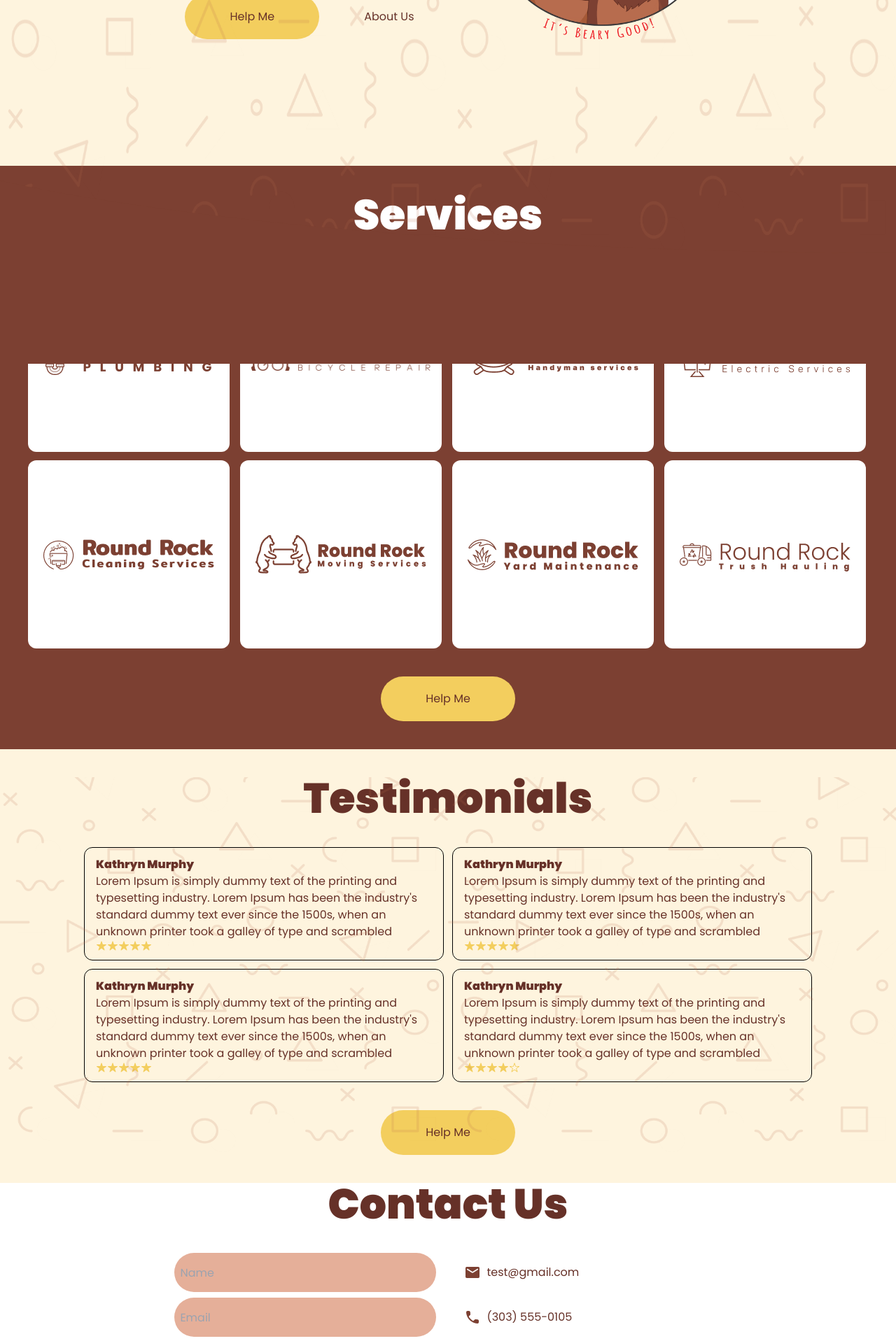
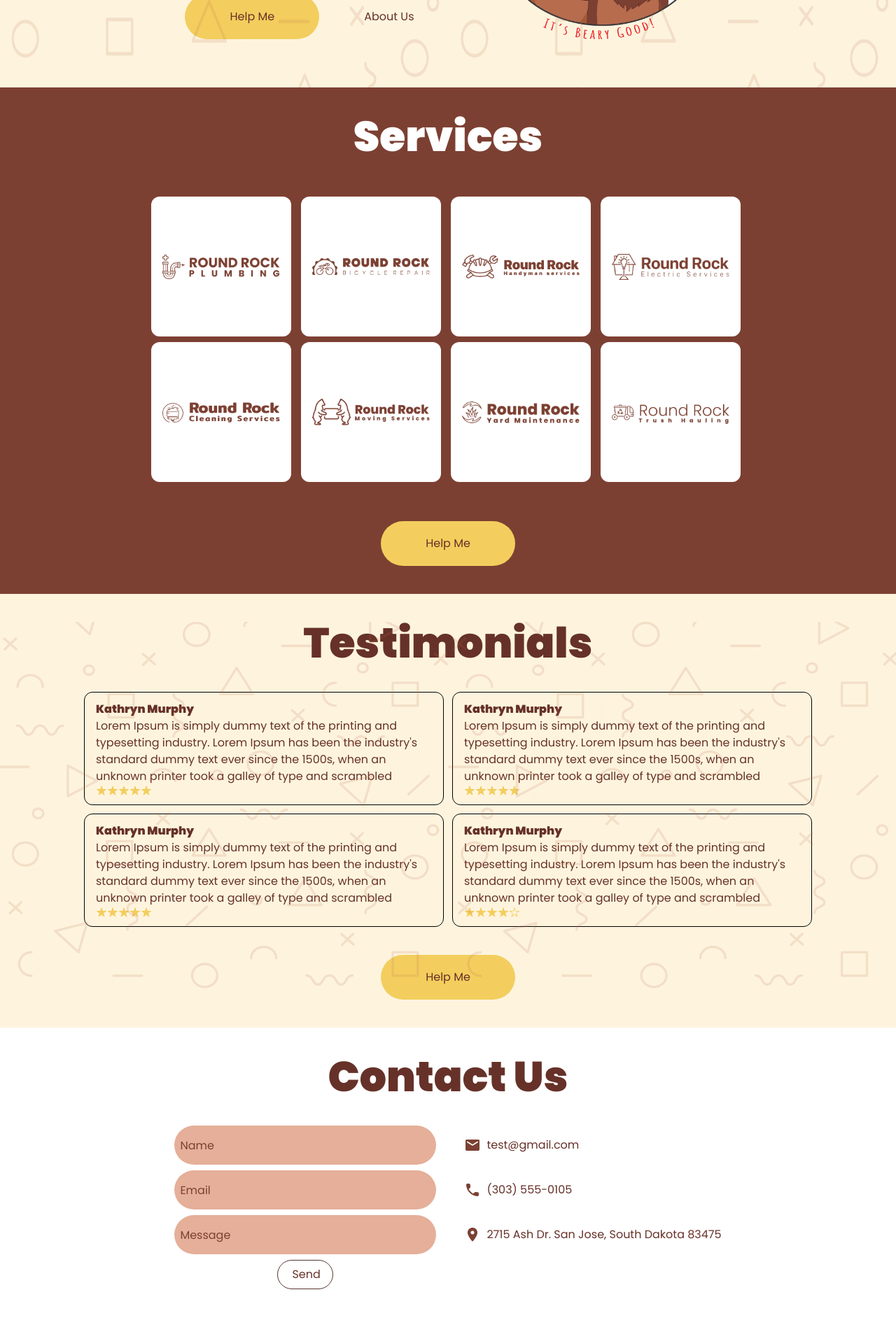
Before and after one commit to sidd-bash/landing, a React (Create React App) app: page / in a window 1280 px wide. Shown: the part 440-2357 px from the top of the page at 70% size. Built offline with nearby package versions, Linux system fonts and the light colour scheme.

Commit message:
spacing improved

```diff
--- a/src/components/ContactUs.jsx
+++ b/src/components/ContactUs.jsx
@@ -39,12 +39,12 @@ export default function ContactUs() {
         },
     ]
   return (
-    <div>
+    <div className='py-10'>
         <h1 className='font-[900] text-6xl text-center'>Contact Us</h1>
         <div className='flex justify-center gap-10 my-10'>
             <form className='flex flex-col gap-2 items-center'>
                 {inputFields.map(field=>(
-                    <input type={field.type} name={field.name} placeHolder={field.placeHolder} className='bg-[#E5AF99] rounded-full w-[374px] h-14 px-2 py-1  text-[#7C4032]'/>
+                    <input type={field.type} name={field.name} placeHolder={field.placeHolder} className='bg-[#E5AF99] rounded-full w-[374px] h-14 px-2 py-1  placeholder-[#7C4032]'/>
                 ))}
                 <button type='submit' className='border border-[#55352D] rounded-full w-20 px-5 py-2'>Send</button>
             </form>
--- a/src/components/Service.jsx
+++ b/src/components/Service.jsx
@@ -2,7 +2,7 @@ import React from 'react'
 
 export default function Service({service}) {
   return (
-    <div className='flex w-[288px] bg-white rounded-xl h-[269px] px-4 items-center justify-center'>
+    <div className='flex w-[200px] bg-white rounded-xl h-[200px] px-4 items-center justify-center'>
         <img src={service} alt="" />
     </div>
   )
--- a/src/components/Services.jsx
+++ b/src/components/Services.jsx
@@ -14,9 +14,9 @@ export default function Services() {
 
     ]
   return (
-    <div className='bg-[#7C4032] py-10 '>
+    <div className='bg-[#7C4032] py-10 px-44 flex flex-col gap-4 -mt-28 z-50 '>
         <h1 className='font-[900] text-6xl text-center text-white'>Services</h1>
-        <div className='grid gap-3 grid-rows-2 grid-cols-4 px-10 py-10'>
+        <div className='grid gap-2 grid-rows-2 grid-cols-4 px-10 py-10'>
             {Services.map(service=>(
                 <Service service={service}/>
             ))}
```
